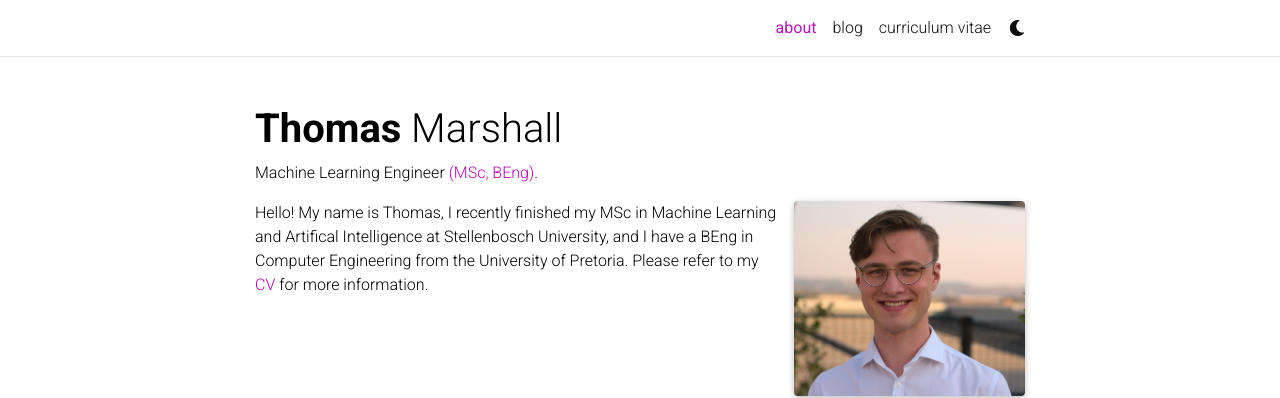
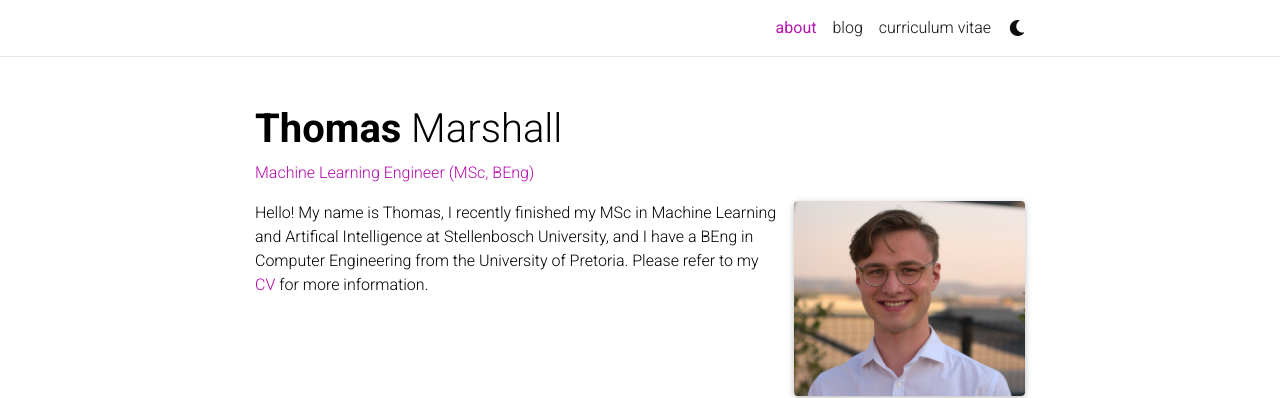
Before and after one commit to thomasmmarshall/thomasmmarshall.github.io, a Jekyll site: the page built from _pages/about.md, in a window 1280 px wide. Shown: the top 398 px of the page. Built offline with Jekyll 4.4.1, drawn with Linux system fonts in a browser that asks for light colours; full-size pictures stand in for the smaller copies a plugin makes; comment, search, counter and statistics services are not loaded; a style sheet for code colours, icons or effects is not loaded.

```diff
--- a/_pages/about.md
+++ b/_pages/about.md
@@ -2,7 +2,7 @@
 layout: about
 title: about
 permalink: /
-subtitle: Machine Learning Engineer <a href='#'>(MSc, BEng)</a>.
+subtitle: <a href='#'> Machine Learning Engineer (MSc, BEng)</a>
 
 profile:
   align: right
```
